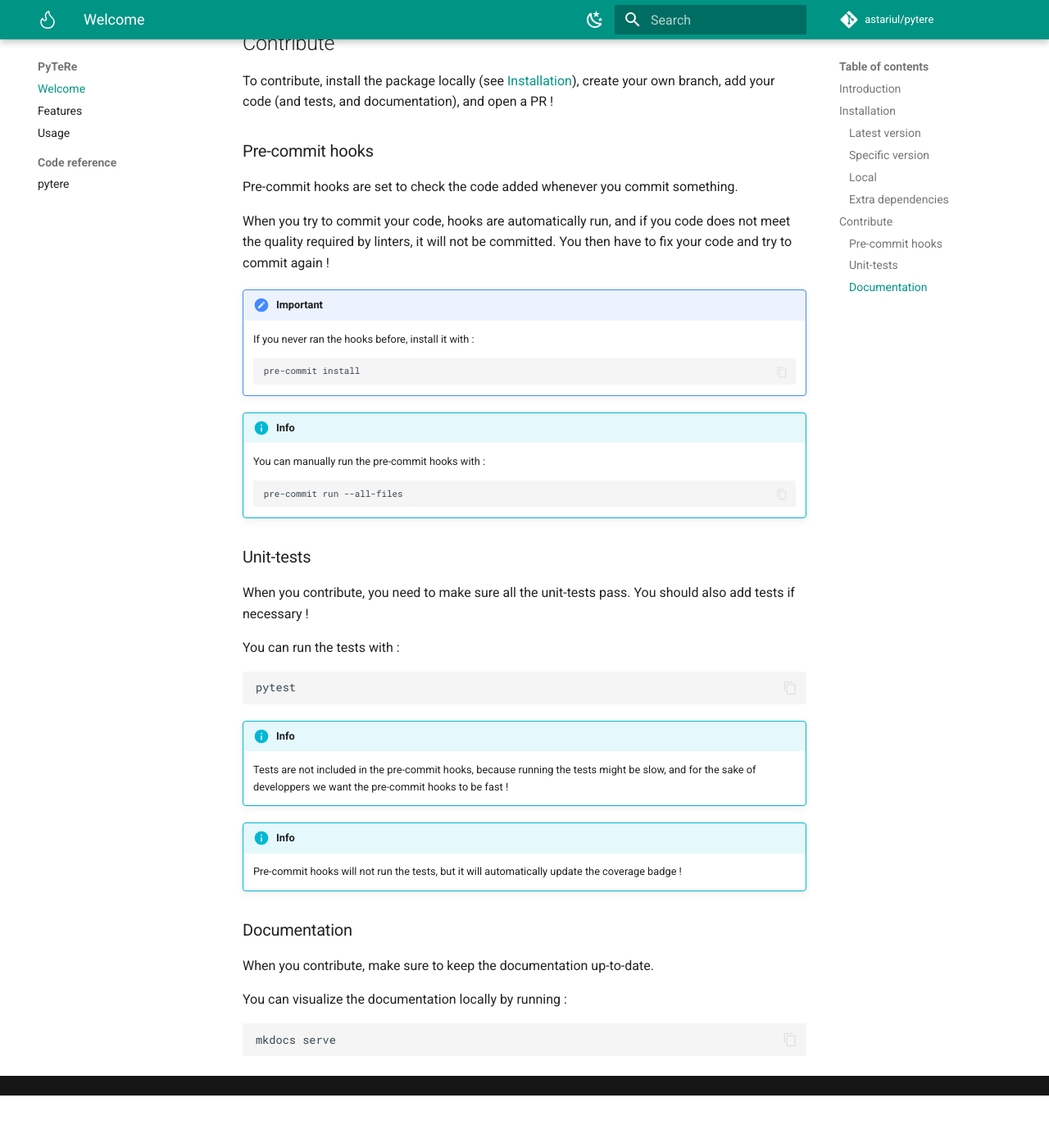
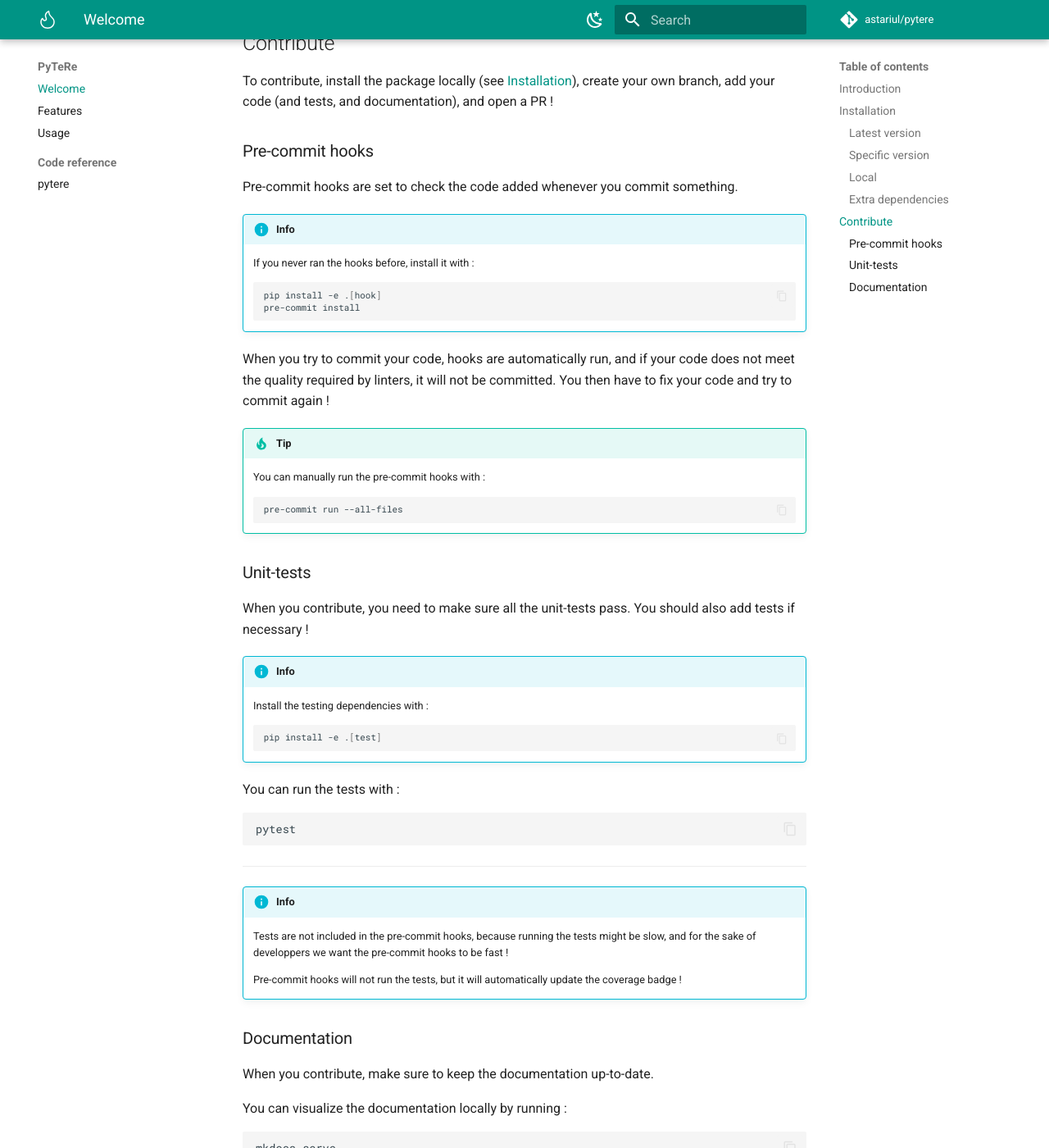
Before and after one commit to astariul/pytere, an MkDocs documentation site: the page built from docs/index.md, in a window 1280 px wide and 1400 px high, scrolled down 1922 px. Shown: the whole window at 82% size. Built offline with MkDocs 1.6.1 and Material for MkDocs 9.7.7, drawn with Linux system fonts in a browser that asks for light colours; comment, search, counter and statistics services are not loaded; the version menu is left out; before the commit the page ends 3258 px from its top, so only the background shows below that; some of the changed text lies outside the part shown.

Commit message:
📝 Improve documentation

````diff
--- a/docs/index.md
+++ b/docs/index.md
@@ -85,15 +85,16 @@ To contribute, install the package locally (see [Installation](#local)), create
 
 Pre-commit hooks are set to check the code added whenever you commit something.
 
-When you try to commit your code, hooks are automatically run, and if you code does not meet the quality required by linters, it will not be committed. You then have to fix your code and try to commit again !
-
-!!! important
+!!! info
     If you never ran the hooks before, install it with :
     ```bash
+    pip install -e .[hook]
     pre-commit install
     ```
 
-!!! info
+When you try to commit your code, hooks are automatically run, and if your code does not meet the quality required by linters, it will not be committed. You then have to fix your code and try to commit again !
+
+!!! tip
     You can manually run the pre-commit hooks with :
     ```bash
     pre-commit run --all-files
@@ -103,16 +104,23 @@ When you try to commit your code, hooks are automatically run, and if you code d
 
 When you contribute, you need to make sure all the unit-tests pass. You should also add tests if necessary !
 
+!!! info
+    Install the testing dependencies with :
+    ```bash
+    pip install -e .[test]
+    ```
+
 You can run the tests with :
 
 ```bash
 pytest
 ```
 
+---
+
 !!! info
     Tests are not included in the pre-commit hooks, because running the tests might be slow, and for the sake of developpers we want the pre-commit hooks to be fast !
 
-!!! info
     Pre-commit hooks will not run the tests, but it will automatically update the coverage badge !
 
 ### Documentation
@@ -124,3 +132,9 @@ You can visualize the documentation locally by running :
 ```bash
 mkdocs serve
 ```
+
+!!! info
+    Before running this, you need to install the documentation dependencies :
+    ```bash
+    pip install -e .[docs]
+    ```
````
Also changed, not shown: README.md (+26 -15 lines).
